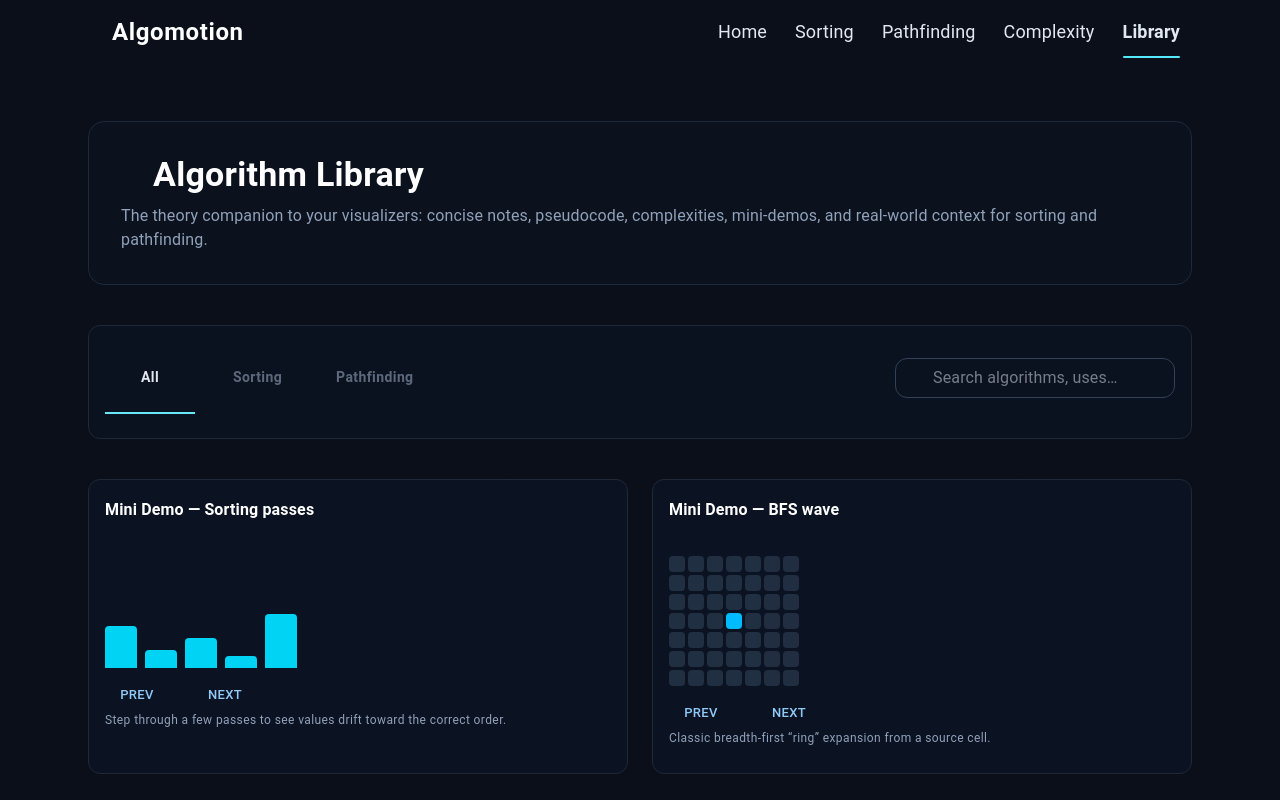
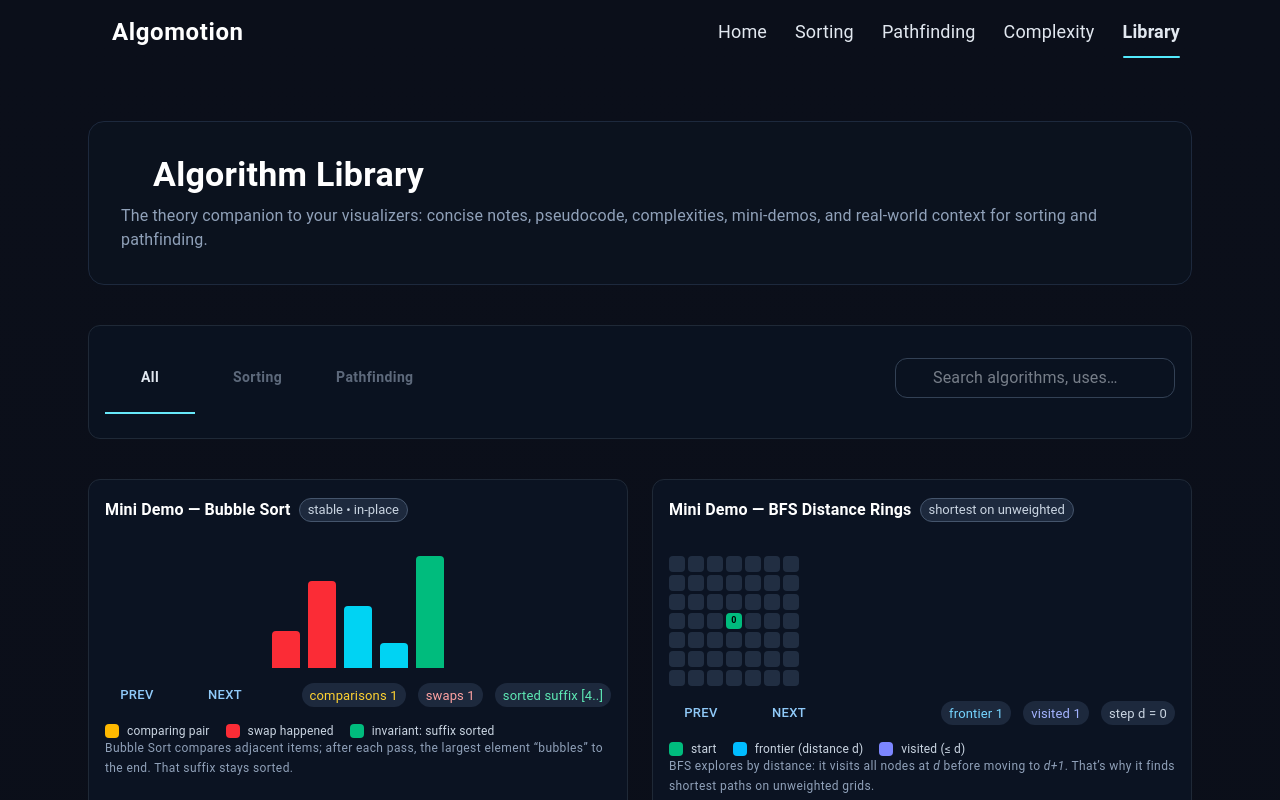
Before and after one commit to Pratham2994/Algomotion, a React (Vite) app: page /library in a window 1280 px wide. Shown: the top 800 px of the page. Built offline with nearby package versions, Linux system fonts and the light colour scheme; some icons are missing.

Commit message:
improved mini demos

```diff
--- a/src/components/library/MiniArrayDemo.jsx
+++ b/src/components/library/MiniArrayDemo.jsx
@@ -1,33 +1,112 @@
-import { useState } from 'react'
-import { Card, CardHeader, CardContent, Typography, Button } from '@mui/material'
+import { useMemo, useState } from 'react'
+import { Card, CardHeader, CardContent, Typography, Button, Chip } from '@mui/material'
 
 export default function MiniArrayDemo(){
+  // Small fixed array keeps the widget compact
+  const base = [7, 3, 5, 2, 9]
+
+  // Build a compact step trace for Bubble Sort (outer pass + each compare)
+  const frames = useMemo(() => {
+    const a = base.slice()
+    const out = []
+    let comps = 0, swaps = 0
+    const n = a.length
+
+    for (let pass = 0; pass < n - 1; pass++) {
+      for (let j = 0; j < n - 1 - pass; j++) {
+        const swapping = a[j] > a[j + 1]
+        comps++
+        if (swapping) {
+          ;[a[j], a[j + 1]] = [a[j + 1], a[j]]
+          swaps++
+        }
+        // capture a snapshot
+        out.push({
+          arr: a.slice(),
+          j,
+          j2: j + 1,
+          swapping,
+          comps,
+          swaps,
+          // everything at index >= n - 1 - pass is guaranteed sorted now
+          sortedFrom: n - 1 - pass
+        })
+      }
+    }
+    // Add a final "done" frame
+    out.push({
+      arr: a.slice(),
+      j: -1, j2: -1, swapping: false,
+      comps, swaps, sortedFrom: 0
+    })
+    return out
+  }, [])
+
   const [i, setI] = useState(0)
-  const frames = [
-    [7, 3, 5, 2, 9],
-    [3, 7, 5, 2, 9],
-    [3, 5, 7, 2, 9],
-    [3, 5, 2, 7, 9],
-    [2, 3, 5, 7, 9],
-  ]
-  const arr = frames[i]
+  const f = frames[i]
+  const max = Math.max(...base)
+
+  const barColor = (idx) => {
+    if (idx >= f.sortedFrom) return 'bg-emerald-500'       // invariant: suffix sorted
+    if (idx === f.j || idx === f.j2) return f.swapping ? 'bg-red-500' : 'bg-amber-400'
+    return 'bg-cyan-400'
+  }
+
   return (
     <Card variant="outlined" sx={{ borderColor:'#1f2937', background:'#0b1322' }}>
-      <CardHeader title={<Typography variant="subtitle1" className="!font-semibold">Mini Demo — Sorting passes</Typography>} />
+      <CardHeader
+        title={
+          <div className="flex items-center gap-2">
+            <Typography variant="subtitle1" className="!font-semibold">Mini Demo — Bubble Sort</Typography>
+            <Chip label="stable • in-place" size="small" className="!bg-slate-800 !text-slate-300 !border !border-slate-600" />
+          </div>
+        }
+      />
       <CardContent>
-        <div className="flex items-end gap-2 h-28">
-          {arr.map((v, idx) => (
-            <div key={idx} className="bg-cyan-400 rounded-t w-8" style={{ height: `${v * 6}px` }} />
+        {/* Bars */}
+        <div className="flex items-end justify-center gap-2 h-28">
+          {f.arr.map((v, idx) => (
+            <div
+              key={idx}
+              className={`rounded-t w-7 ${barColor(idx)}`}
+              style={{ height: `${(v / max) * 100}%`, minHeight: 6 }}
+              title={`a[${idx}] = ${v}`}
+            />
           ))}
         </div>
-        <div className="mt-3 flex gap-6">
-          <Button size="small" onClick={()=>setI(Math.max(0, i-1))}>Prev</Button>
-          <Button size="small" onClick={()=>setI(Math.min(frames.length-1, i+1))}>Next</Button>
+
+        {/* Controls */}
+        <div className="mt-3 flex items-center justify-between">
+          <div className="flex gap-6">
+            <Button size="small" onClick={()=>setI((x)=>Math.max(0, x-1))}>Prev</Button>
+            <Button size="small" onClick={()=>setI((x)=>Math.min(frames.length-1, x+1))}>Next</Button>
+          </div>
+          <div className="hidden md:flex gap-3">
+            <Chip size="small" className="!bg-slate-800 !text-amber-300" label={`comparisons ${f.comps}`} />
+            <Chip size="small" className="!bg-slate-800 !text-red-300" label={`swaps ${f.swaps}`} />
+            <Chip size="small" className="!bg-slate-800 !text-emerald-300" label={`sorted suffix [${f.sortedFrom}..]`} />
+          </div>
+        </div>
+
+        {/* Legend + teaching hint */}
+        <div className="mt-3 flex flex-wrap gap-4 text-xs">
+          <Legend color="bg-amber-400" label="comparing pair" />
+          <Legend color="bg-red-500" label="swap happened" />
+          <Legend color="bg-emerald-500" label="invariant: suffix sorted" />
         </div>
         <Typography variant="caption" className="text-slate-400 block mt-2">
-          Step through a few passes to see values drift toward the correct order.
+          Bubble Sort compares adjacent items; after each pass, the largest element “bubbles” to the end. That suffix stays sorted.
         </Typography>
       </CardContent>
     </Card>
   )
 }
+
+function Legend({ color, label }){
+  return (
+    <span className="inline-flex items-center gap-2">
+      <span className={`inline-block w-3.5 h-3.5 rounded ${color}`} />
+      <span className="text-slate-300">{label}</span>
+    </span>
+  )
+}
--- a/src/components/library/MiniGridDemo.jsx
+++ b/src/components/library/MiniGridDemo.jsx
@@ -1,33 +1,132 @@
-import { useState } from 'react'
-import { Card, CardHeader, CardContent, Typography, Button } from '@mui/material'
+import { useMemo, useState } from 'react'
+import { Card, CardHeader, CardContent, Typography, Button, Chip } from '@mui/material'
 
 export default function MiniGridDemo(){
+  const R = 7, C = 7
+  const start = { r: 3, c: 3 }
+
+  // Build 4 compact BFS snapshots (levels 0..3)
+  const frames = useMemo(() => {
+    const dist = Array.from({ length: R }, () => Array(C).fill(Infinity))
+    const q = [{ ...start }]
+    dist[start.r][start.c] = 0
+
+    const layers = []
+    let head = 0
+    const inb = (r,c)=> r>=0 && c>=0 && r<R && c<C
+    const dirs = [[1,0],[-1,0],[0,1],[0,-1]]
+
+    while (head < q.length && layers.length < 4) {
+      // capture current frontier indices
+      const curLayer = []
+      const dNow = dist[q[head].r][q[head].c]
+      // collect all nodes at this distance
+      for (let k = head; k < q.length; k++) {
+        const { r, c } = q[k]
+        if (dist[r][c] === dNow) curLayer.push({ r, c })
+      }
+      layers.push(curLayer.map(p => `${p.r},${p.c}`))
+
+      // expand exactly one distance level
+      const end = q.length
+      for (let k = head; k < end; k++) {
+        const { r, c } = q[k]
+        for (const [dr, dc] of dirs) {
+          const nr = r + dr, nc = c + dc
+          if (!inb(nr, nc) || dist[nr][nc] !== Infinity) continue
+          dist[nr][nc] = dist[r][c] + 1
+          q.push({ r: nr, c: nc })
+        }
+      }
+      head = end
+    }
+
+    // Build snapshots including distance map & visited set
+    const snaps = layers.map((frontier, step) => {
+      const fset = new Set(frontier)
+      const vset = new Set()
+      for (let r = 0; r < R; r++) {
+        for (let c = 0; c < C; c++) {
+          if (dist[r][c] !== Infinity && dist[r][c] <= step) vset.add(`${r},${c}`)
+        }
+      }
+      return { step, dist, frontier: fset, visited: vset }
+    })
+    return snaps
+  }, [])
+
   const [i, setI] = useState(0)
-  const FRAMES = [
-    new Set(['3,3']),
-    new Set(['3,3','3,2','2,3','4,3','3,4']),
-    new Set(['3,3','3,2','2,3','4,3','3,4','2,2','2,4','4,2','4,4']),
-    new Set(['3,3','3,2','2,3','4,3','3,4','2,2','2,4','4,2','4,4','1,3','5,3']),
-  ]
-  const size = 7
-  const isOn = (r,c) => FRAMES[i].has(`${r},${c}`)
+  const f = frames[i]
+  const isStart = (r,c) => r===3 && c===3
+  const key = (r,c)=>`${r},${c}`
+
+  const cellClass = (r,c) => {
+    if (isStart(r,c)) return 'bg-emerald-500 text-black font-bold'
+    if (f.frontier.has(key(r,c))) return 'bg-sky-400 text-black'
+    if (f.visited.has(key(r,c))) return 'bg-indigo-400 text-black'
+    return 'bg-slate-700/60 text-slate-300'
+  }
+
   return (
     <Card variant="outlined" sx={{ borderColor:'#1f2937', background:'#0b1322' }}>
-      <CardHeader title={<Typography variant="subtitle1" className="!font-semibold">Mini Demo — BFS wave</Typography>} />
+      <CardHeader
+        title={
+          <div className="flex items-center gap-2">
+            <Typography variant="subtitle1" className="!font-semibold">Mini Demo — BFS Distance Rings</Typography>
+            <Chip label="shortest on unweighted" size="small" className="!bg-slate-800 !text-slate-300 !border !border-slate-600" />
+          </div>
+        }
+      />
       <CardContent>
-        <div className="grid gap-[3px]" style={{ gridTemplateColumns: `repeat(${size}, 16px)`}}>
-          {Array.from({length:size}).map((_,r)=>
-            Array.from({length:size}).map((_,c)=>(<div key={`${r}-${c}`} className={`h-4 w-4 rounded ${isOn(r,c)?'bg-sky-400':'bg-slate-700/60'}`} />))
+        {/* Grid */}
+        <div className="grid gap-[3px]" style={{ gridTemplateColumns: `repeat(${C}, 16px)`}}>
+          {Array.from({length:R}).map((_,r)=>
+            Array.from({length:C}).map((_,c)=>(
+              <div
+                key={`${r}-${c}`}
+                className={`h-4 w-4 rounded grid place-items-center ${cellClass(r,c)}`}
+                title={isFinite(f.dist[r][c]) ? `d=${f.dist[r][c]}` : 'unreached'}
+              >
+                <span style={{ fontSize: 9, lineHeight: 1 }}>
+                  {isFinite(f.dist[r][c]) && f.dist[r][c] <= i ? f.dist[r][c] : ''}
+                </span>
+              </div>
+            ))
           )}
         </div>
-        <div className="mt-3 flex gap-6">
-          <Button size="small" onClick={()=>setI(Math.max(0, i-1))}>Prev</Button>
-          <Button size="small" onClick={()=>setI(Math.min(FRAMES.length-1, i+1))}>Next</Button>
+
+        {/* Controls + counters */}
+        <div className="mt-3 flex items-center justify-between">
+          <div className="flex gap-6">
+            <Button size="small" onClick={()=>setI((x)=>Math.max(0, x-1))}>Prev</Button>
+            <Button size="small" onClick={()=>setI((x)=>Math.min(frames.length-1, x+1))}>Next</Button>
+          </div>
+          <div className="hidden md:flex gap-3">
+            <Chip size="small" className="!bg-slate-800 !text-sky-300" label={`frontier ${f.frontier.size}`} />
+            <Chip size="small" className="!bg-slate-800 !text-indigo-300" label={`visited ${f.visited.size}`} />
+            <Chip size="small" className="!bg-slate-800 !text-slate-300" label={`step d = ${i}`} />
+          </div>
+        </div>
+
+        {/* Legend + hint */}
+        <div className="mt-3 flex flex-wrap gap-4 text-xs">
+          <Legend color="bg-emerald-500" label="start" />
+          <Legend color="bg-sky-400" label="frontier (distance d)" />
+          <Legend color="bg-indigo-400" label="visited (≤ d)" />
         </div>
         <Typography variant="caption" className="text-slate-400 block mt-2">
-          Classic breadth-first “ring” expansion from a source cell.
+          BFS explores by distance: it visits all nodes at <em>d</em> before moving to <em>d+1</em>. That’s why it finds shortest paths on unweighted grids.
         </Typography>
       </CardContent>
     </Card>
   )
 }
+
+function Legend({ color, label }){
+  return (
+    <span className="inline-flex items-center gap-2">
+      <span className={`inline-block w-3.5 h-3.5 rounded ${color}`} />
+      <span className="text-slate-300">{label}</span>
+    </span>
+  )
+}
```
